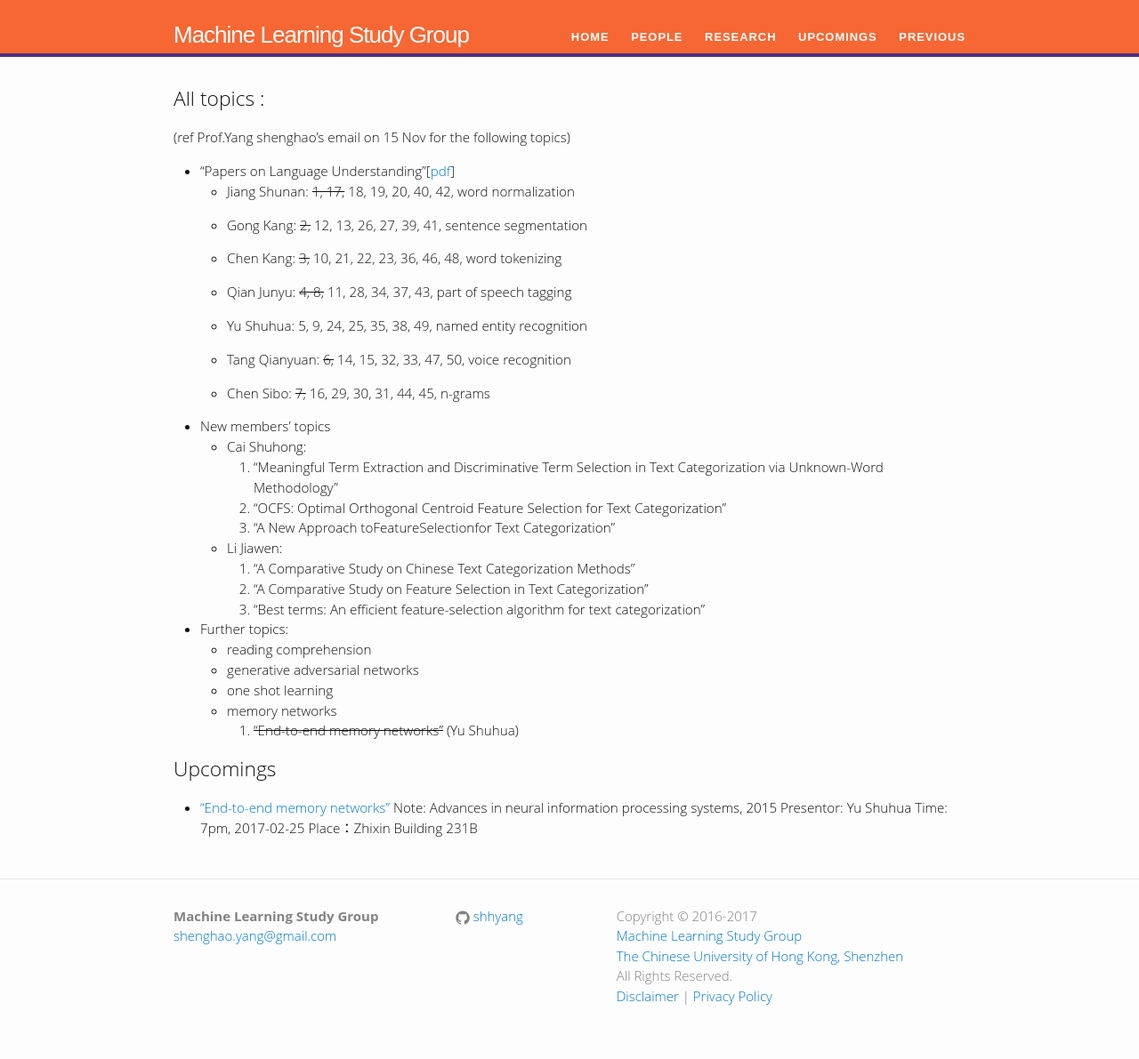
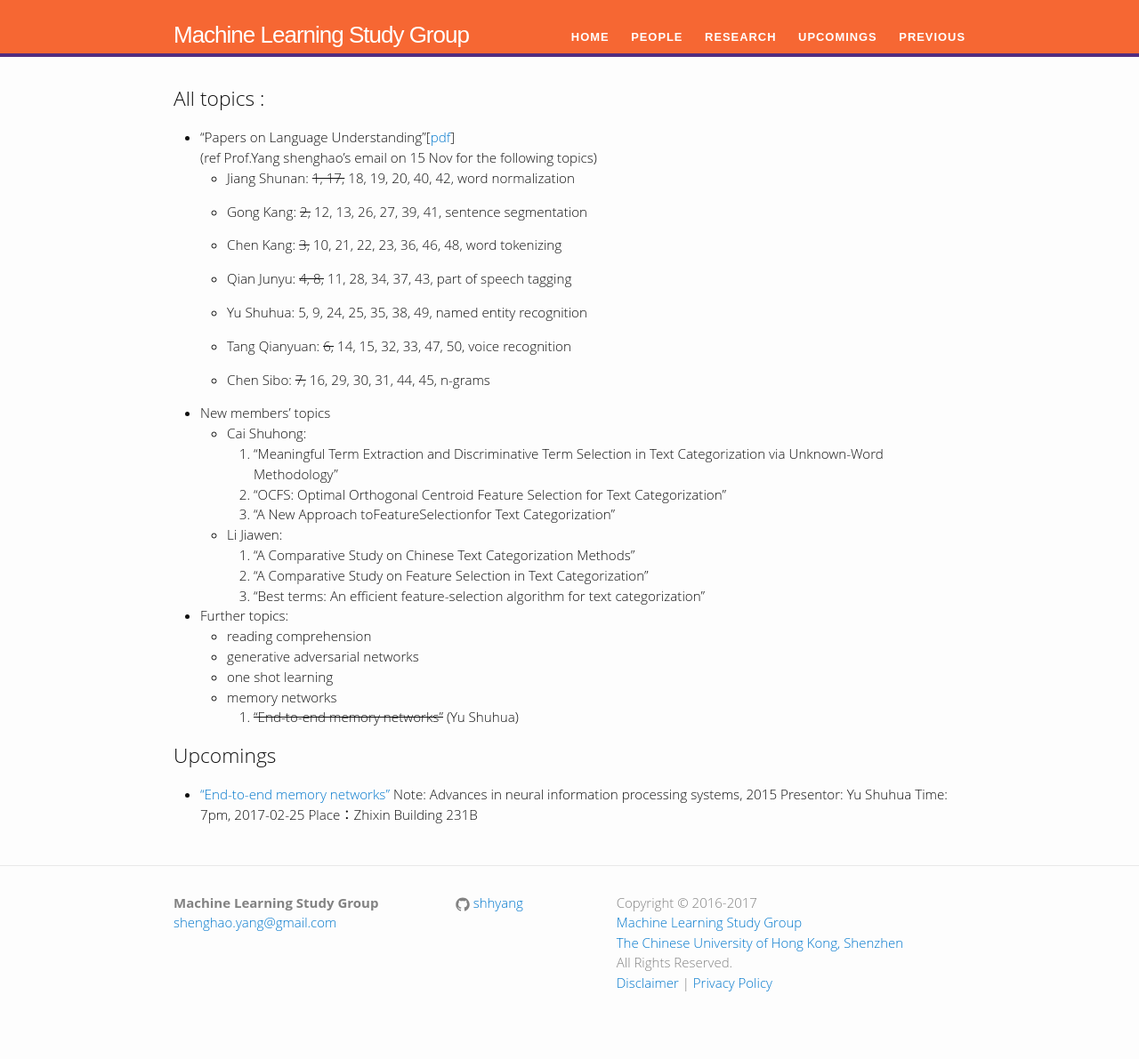
Before and after one commit to shhyang/learning, a Jekyll site: the page built from upcomings/index.md, in a window 1280 px wide. Shown: the whole page at 89% size. Built offline with Jekyll 4.4.1, drawn with Linux system fonts in a browser that asks for light colours; some web fonts are replaced; our own code applies the rules of GitHub Pages for plain Markdown files.

```diff
--- a/upcomings/index.md
+++ b/upcomings/index.md
@@ -3,8 +3,9 @@ layout: default
 ---
 
 ## All topics :
-(ref Prof.Yang shenghao's email on 15 Nov for the following topics)
-- "Papers on Language Understanding"\[[pdf](reading-list-2016-09-18.pdf)\]
+
+- "Papers on Language Understanding"\[[pdf](reading-list-2016-09-18.pdf)\] <br/>
+  (ref Prof.Yang shenghao's email on 15 Nov for the following topics)
   - Jiang Shunan:  ~~1, 17,~~ 18, 19, 20, 40, 42, word normalization
 
   - Gong Kang:  ~~2,~~ 12, 13, 26, 27, 39, 41, sentence segmentation
```
